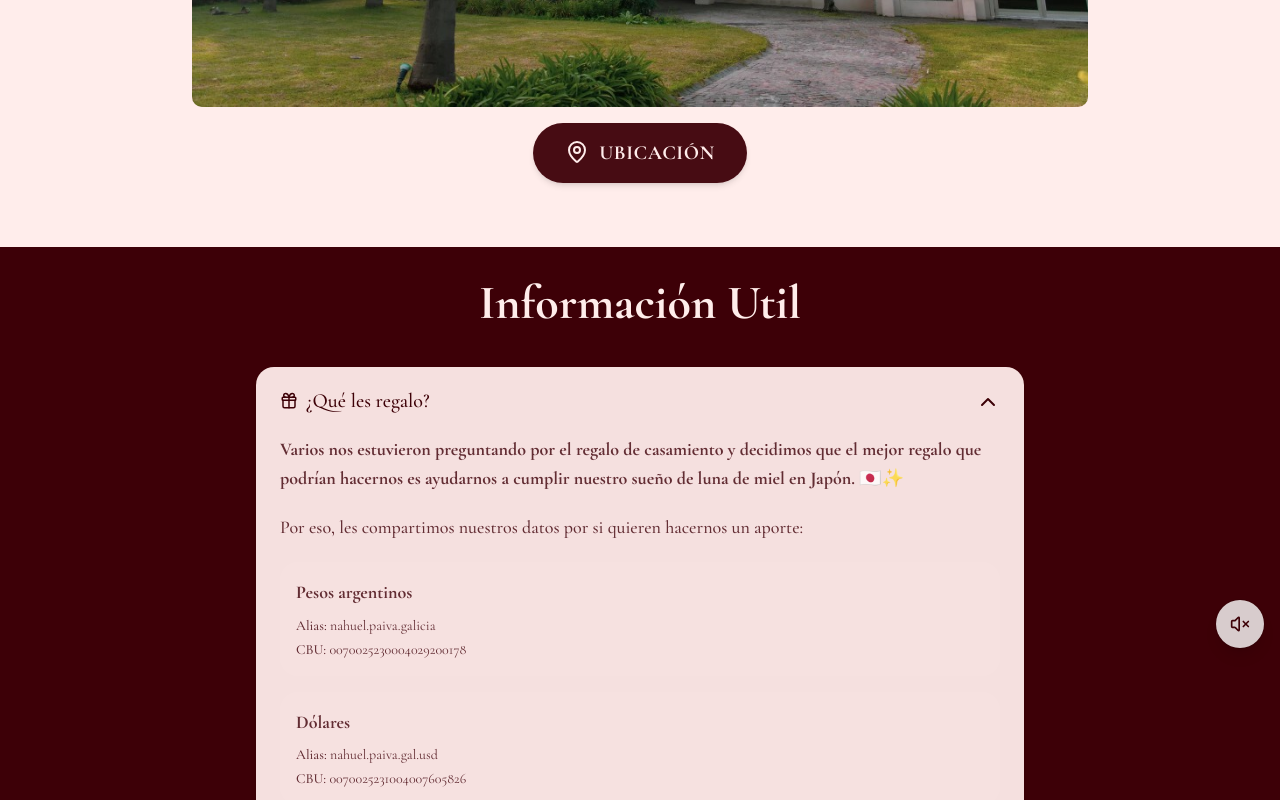
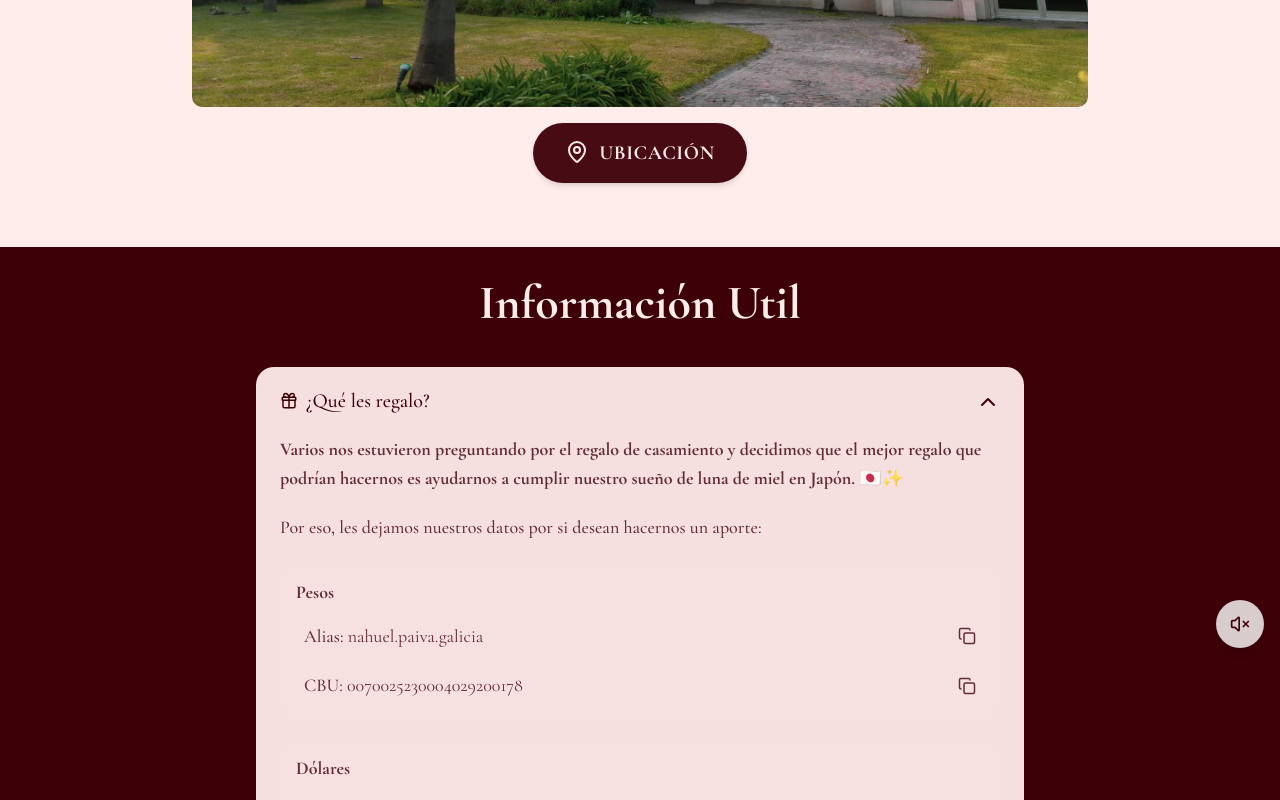
Before and after one commit to Nahue941/wedding, a React (Vite) app: page / in a window 1280 px wide. Both pictures are taken after a click on the button "¿Qué les regalo?". Shown: the part 2046-2846 px from the top of the page. Built offline with nearby package versions, Linux system fonts and the light colour scheme; no server answers.

Commit message:
🔨 Change: Gift account improved

```diff
--- a/src/components/Sections/InfoSection.jsx
+++ b/src/components/Sections/InfoSection.jsx
@@ -5,6 +5,7 @@ import {
   Car,
   ClipboardCheck,
   Clock,
+  Copy,
   Gift,
   Shirt,
   TriangleAlert,
@@ -36,6 +37,21 @@ export default function InfoSection() {
     body.style.overflow = "";
   }, [isLookOpen]);
 
+  const [copied, setCopied] = useState("");
+
+  const copyToClipboard = async (value, type) => {
+    try {
+      await navigator.clipboard.writeText(value);
+      setCopied(type);
+
+      setTimeout(() => {
+        setCopied("");
+      }, 2000);
+    } catch (error) {
+      console.error("No se pudo copiar:", error);
+    }
+  };
+
   const accordionItems = [
     {
       id: "gift",
@@ -56,38 +72,96 @@ export default function InfoSection() {
           </p>
 
           <p className="font-normal">
-            Por eso, les compartimos nuestros datos por si quieren hacernos un
+            Por eso, les dejamos nuestros datos por si desean hacernos un
             aporte:
           </p>
 
           <div className="space-y-4">
             <div className="rounded-2xl bg-brand-cream/10 p-4">
-              <p className="font-semibold mb-2">Pesos argentinos</p>
+              <p className="font-semibold mb-2">Pesos</p>
 
-              <div className="space-y-1 text-sm">
-                <p>
-                  <span className="font-medium">Alias:</span>{" "}
-                  nahuel.paiva.galicia
-                </p>
-                <p>
-                  <span className="font-medium">CBU:</span>{" "}
-                  0070025230004029200178
-                </p>
+              <div className="space-y-2">
+                <button
+                  type="button"
+                  onClick={() =>
+                    copyToClipboard("nahuel.paiva.galicia", "alias-pesos")
+                  }
+                  className="w-full flex items-center justify-between gap-3 text-left rounded-lg px-2 py-1.5 transition-all hover:bg-brand-cream/10 active:scale-[0.98]"
+                >
+                  <span>
+                    <span className="font-normal">Alias:</span>{" "}
+                    nahuel.paiva.galicia
+                  </span>
+
+                  {copied === "alias-pesos" ? (
+                    <Check size={18} className="shrink-0" />
+                  ) : (
+                    <Copy size={18} className="shrink-0" />
+                  )}
+                </button>
+
+                <button
+                  type="button"
+                  onClick={() =>
+                    copyToClipboard("0070025230004029200178", "cbu-pesos")
+                  }
+                  className="w-full flex items-center justify-between gap-3 text-left rounded-lg px-2 py-1.5 transition-all hover:bg-brand-cream/10 active:scale-[0.98]"
+                >
+                  <span>
+                    <span className="font-normal">CBU:</span>{" "}
+                    0070025230004029200178
+                  </span>
+
+                  {copied === "cbu-pesos" ? (
+                    <Check size={18} className="shrink-0" />
+                  ) : (
+                    <Copy size={18} className="shrink-0" />
+                  )}
+                </button>
               </div>
             </div>
 
             <div className="rounded-2xl bg-brand-cream/10 p-4">
               <p className="font-semibold mb-2">Dólares</p>
 
-              <div className="space-y-1 text-sm">
-                <p>
-                  <span className="font-medium">Alias:</span>{" "}
-                  nahuel.paiva.gal.usd
-                </p>
-                <p>
-                  <span className="font-medium">CBU:</span>{" "}
-                  0070025231004007605826
-                </p>
+              <div className="space-y-2">
+                <button
+                  type="button"
+                  onClick={() =>
+                    copyToClipboard("nahuel.paiva.gal.usd", "alias-dolares")
+                  }
+                  className="w-full flex items-center justify-between gap-3 text-left rounded-lg px-2 py-1.5 transition-all hover:bg-brand-cream/10 active:scale-[0.98]"
+                >
+                  <span>
+                    <span className="font-normal">Alias:</span>{" "}
+                    nahuel.paiva.gal.usd
+                  </span>
+
+                  {copied === "alias-dolares" ? (
+                    <Check size={18} className="shrink-0" />
+                  ) : (
+                    <Copy size={18} className="shrink-0" />
+                  )}
+                </button>
+
+                <button
+                  type="button"
+                  onClick={() =>
+                    copyToClipboard("0070025231004007605826", "cbu-dolares")
+                  }
+                  className="w-full flex items-center justify-between gap-3 text-left rounded-lg px-2 py-1.5 transition-all hover:bg-brand-cream/10 active:scale-[0.98]"
+                >
+                  <span>
+                    <span className="font-normal">CBU:</span>{" "}
+                    0070025231004007605826
+                  </span>
+
+                  {copied === "cbu-dolares" ? (
+                    <Check size={18} className="shrink-0" />
+                  ) : (
+                    <Copy size={18} className="shrink-0" />
+                  )}
+                </button>
               </div>
             </div>
           </div>
```
